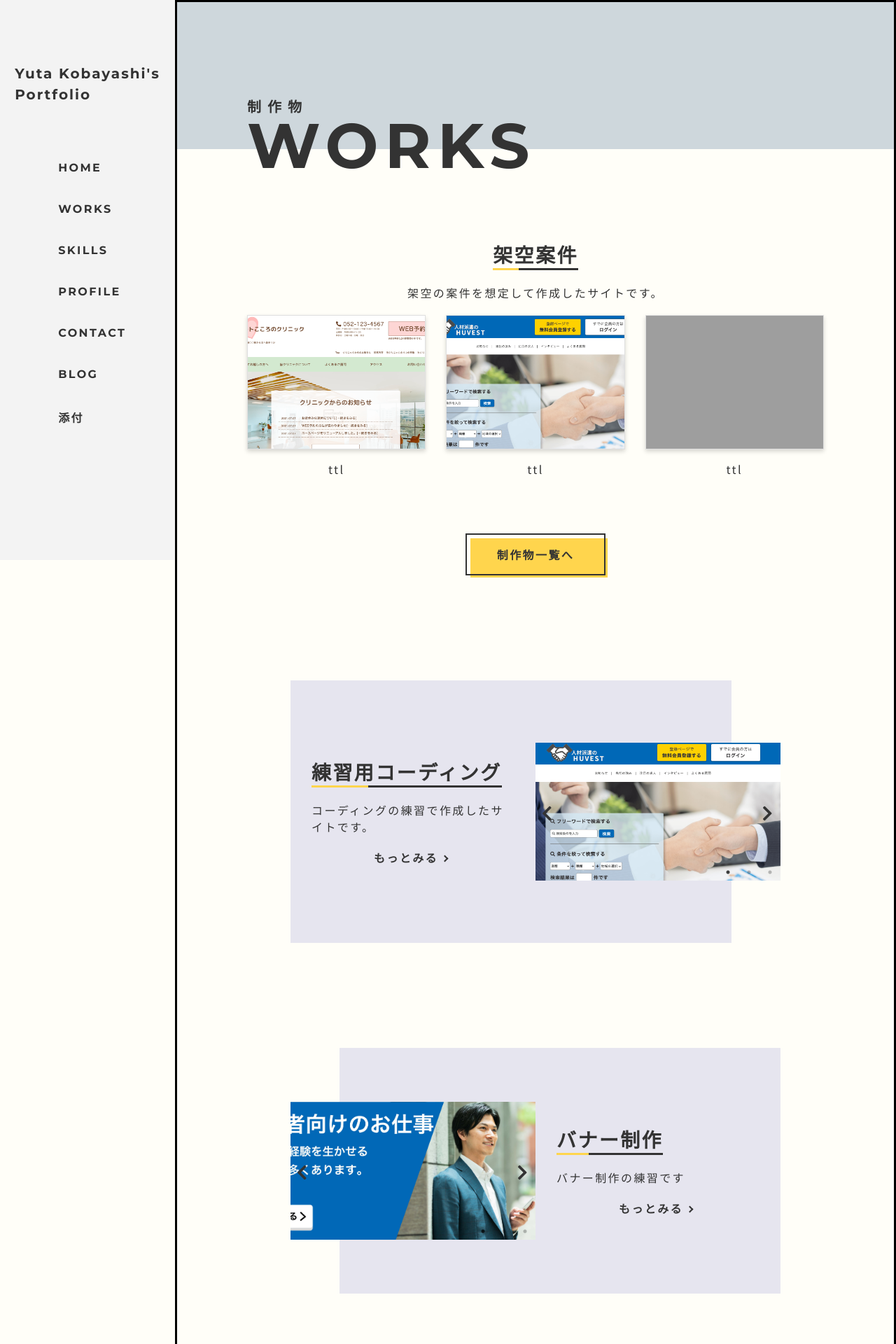
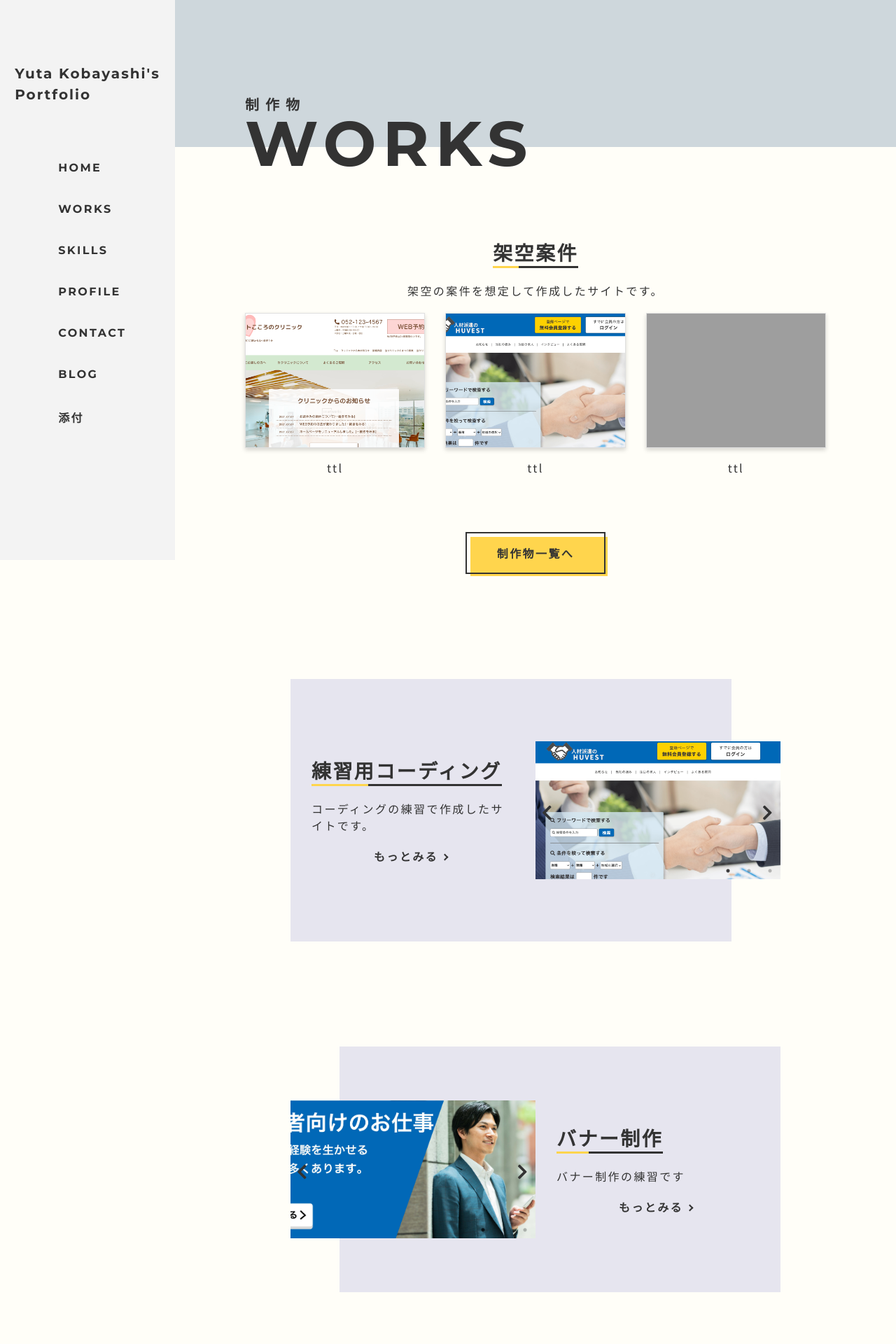
Before and after one commit to kbo580/my-portfolio-ver4, a PHP site: page / in a window 1280 px wide. Shown: the top 1920 px of the page at 70% size. Run offline with PHP 8.4, Linux system fonts and the light colour scheme; style sheets or scripts are compiled from the project's sources; some web fonts are replaced; grey boxes are pictures that could not be loaded.

Commit message:
no message

```diff
--- a/css/styles.css
+++ b/css/styles.css
@@ -83,7 +83,6 @@ body {
 }
 
 .top-page-sec {
-  border: 3px solid #000;
   width: 100%;
   padding: 60px 0 120px;
   position: relative;
--- a/css/styles.scss
+++ b/css/styles.scss
@@ -86,7 +86,6 @@ body{
 }
 
 .top-page-sec{
-  border: 3px solid #000;
   width: 100%;
   padding: 60px 0 120px;
   position: relative;
```
Also changed, not shown: 1 other file.
